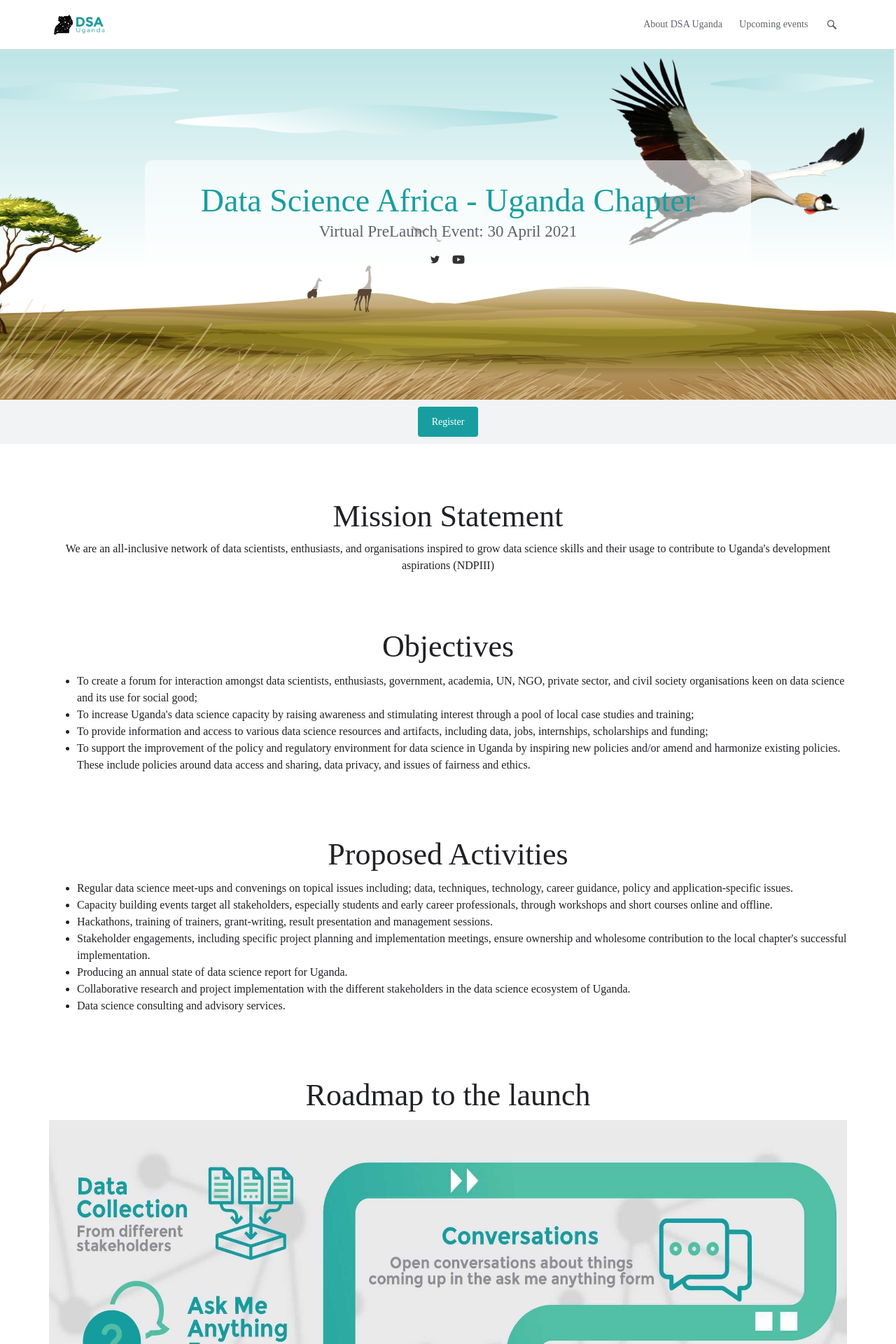
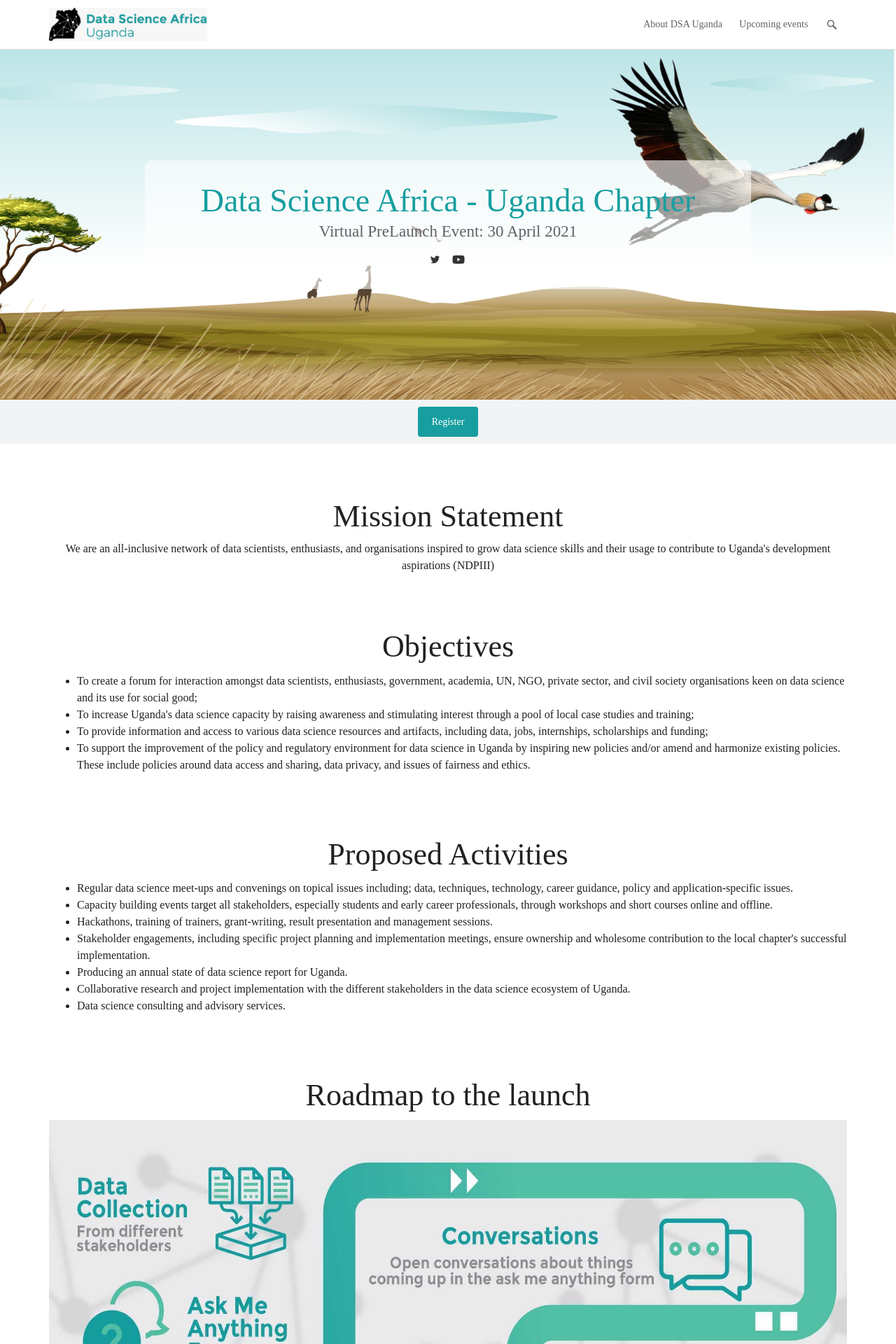
Before and after one commit to datsciafrica/dsaUganda, a Jekyll site: the page built from index.md, in a window 1280 px wide. Shown: the top 1920 px of the page at 70% size. Built offline with Jekyll 4.4.1, drawn with Linux system fonts in a browser that asks for light colours; some web fonts are replaced.

Commit message:
Update navigation.html

```diff
--- a/_includes/navigation.html
+++ b/_includes/navigation.html
@@ -12,7 +12,7 @@
       <div class="container">
           <div class="navbar-left">
             <a class="navbar-brand navbar-customizable-logo" href="{{site.baseurl}}/">
-                <img src="{{site.baseurl}}/assets/img/dsaug.jpeg" alt="DSA Uganda logo" style="height: 80%">
+                <img src="{{site.baseurl}}/assets/img/dsauga.jpeg" alt="DSA Uganda logo" style="height: 80%">
             </a>
           </div>
           <button type="button" class="navbar-toggle collapsed" data-toggle="collapse" data-target="#main-nav" aria-expanded="false">
```
